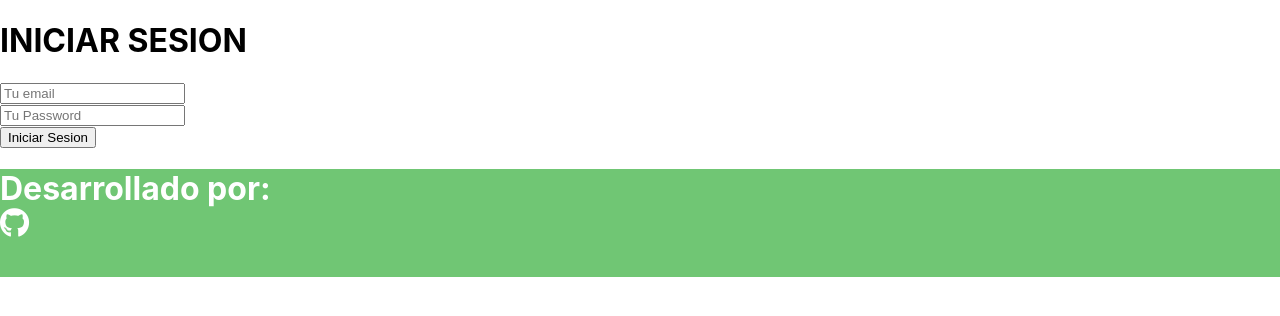
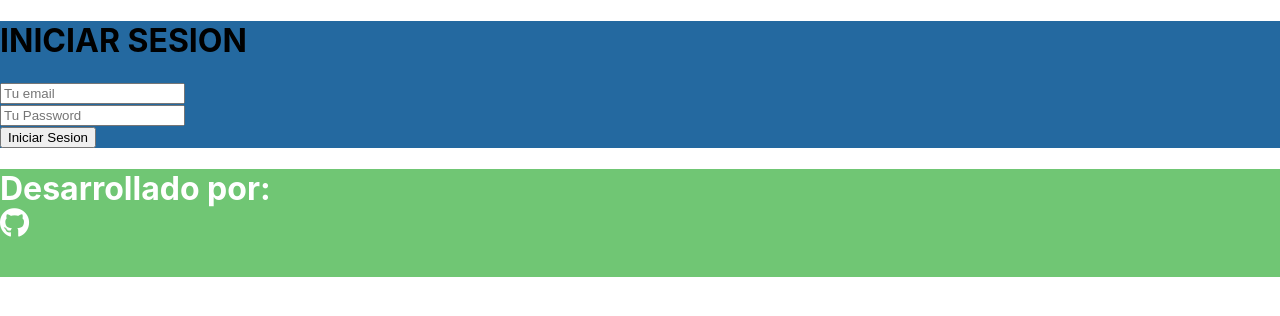
Before and after one commit to Fernaandaa/Inventory-system, a React (Create React App) app in the folder mercatodo/: page / in a window 1280 px wide. Shown: the top 316 px of the page. Built offline with nearby package versions, Linux system fonts and the light colour scheme.

Commit message:
angie commit

```diff
--- a/mercatodo/src/components/Login/Login.css
+++ b/mercatodo/src/components/Login/Login.css
@@ -0,0 +1,4 @@
+.form-usuario{
+
+    background-color: #2469A0;
+}
--- a/mercatodo/src/components/Login/Login.jsx
+++ b/mercatodo/src/components/Login/Login.jsx
@@ -31,14 +31,14 @@ const Login = () => {
     return (
         <>
         <div className="form-usuario">
-            <div className="contenedor-form sombra-dark">
+            <div className="contenedor-form ">
                 <h1>INICIAR SESION</h1>
 
                 <form
                     onSubmit={onSubmit}
 
                 >
-                    <div className="campo-form">
+                    <div className="campo-form 2">
 
                         <input type="text"
                             id="email"
@@ -58,7 +58,7 @@ const Login = () => {
                         />
                     </div>
                     <div className="campo">
-                        <input className="btn btn-primario btn-block" type="submit" value="Iniciar Sesion" />
+                        <input className="btn" type="submit" value="Iniciar Sesion" />
                     </div>
 
                 </form>
```
